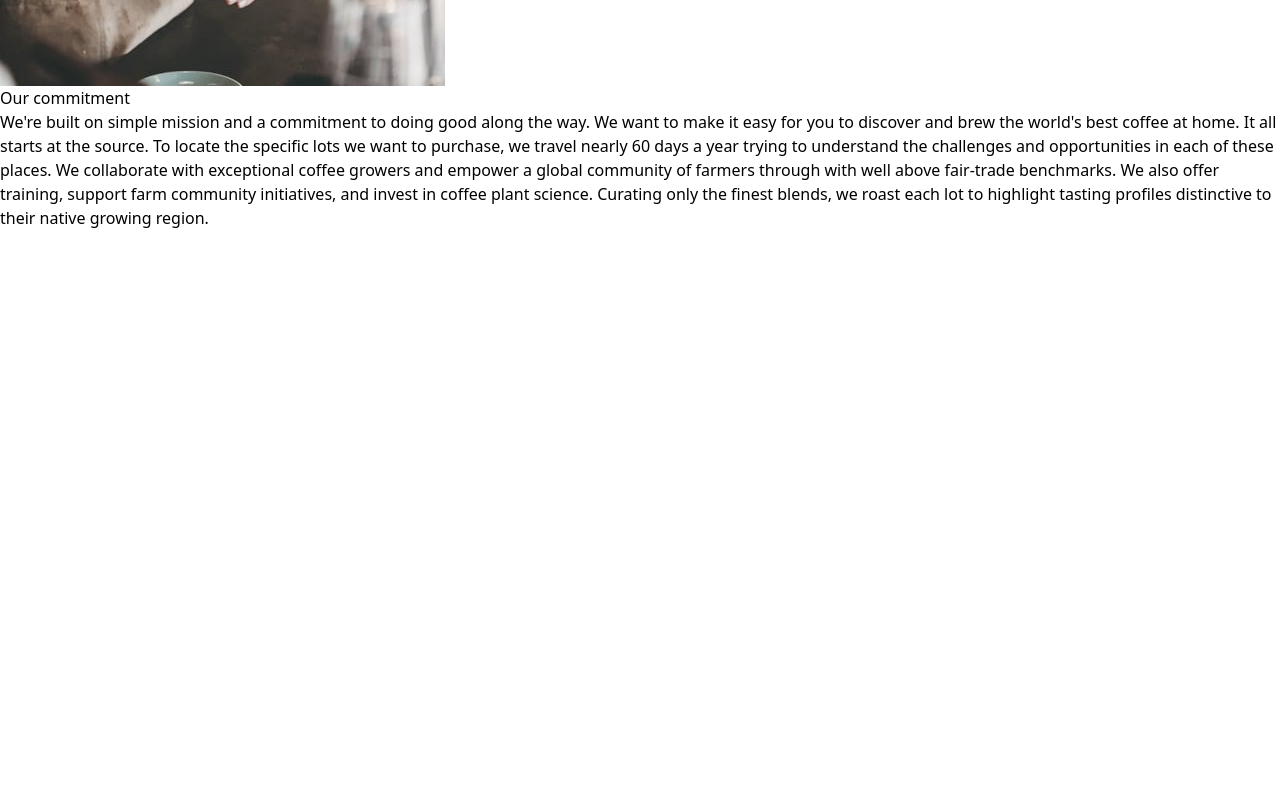
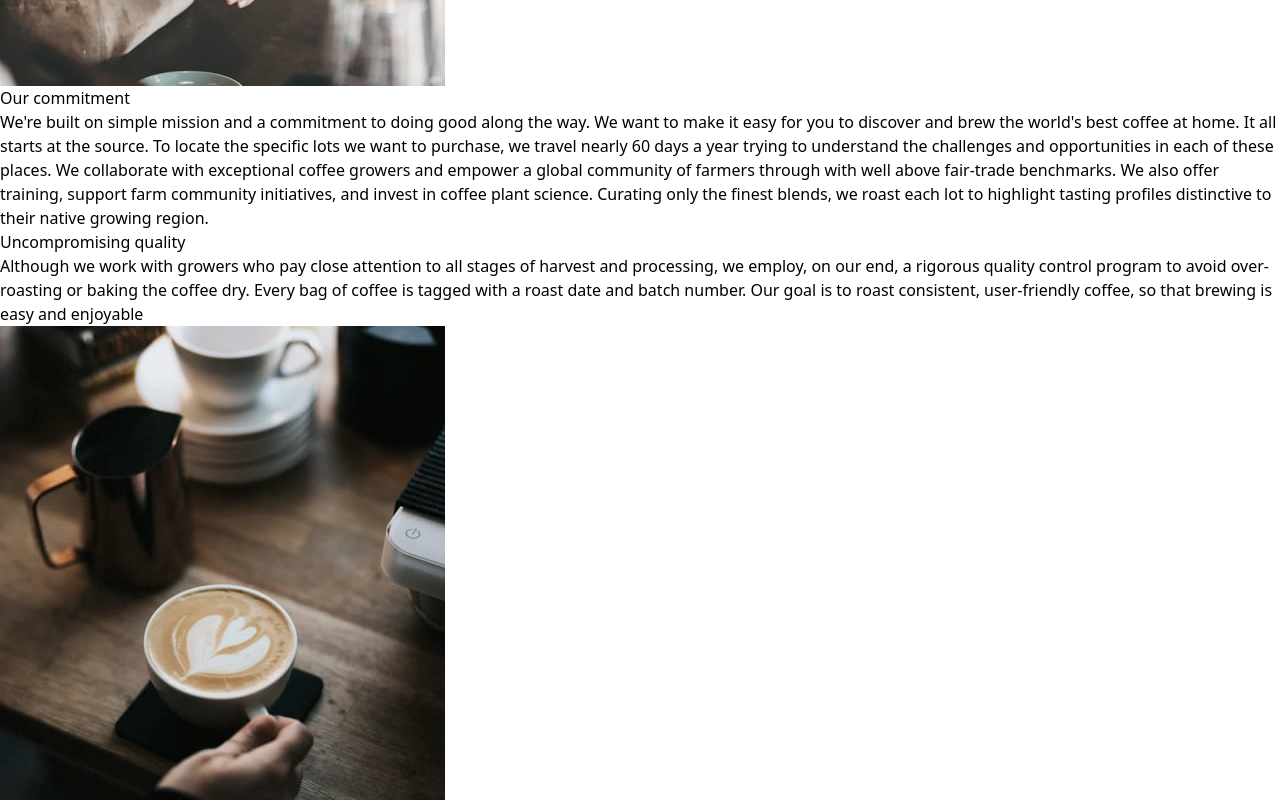
Before and after one commit to azanra/coffee-subscription, a React (Vite) app: page /about in a window 1280 px wide. Shown: the part 557-1357 px from the top of the page. Before the commit the page ends 800 px from the top, so only its background shows below. Built offline with nearby package versions, Linux system fonts and the light colour scheme.

Commit message:
feat: render about quality

```diff
--- a/src/pages/components/About.tsx
+++ b/src/pages/components/About.tsx
@@ -1,6 +1,7 @@
 import AboutUs from "./AboutUs";
 import Commitment from "./Commitment";
 import Header from "./Header";
+import Quality from "./Quality";
 
 const About = () => {
   return (
@@ -8,6 +9,7 @@ const About = () => {
       <Header />
       <AboutUs />
       <Commitment />
+      <Quality />
     </div>
   );
 };
--- /dev/null
+++ b/src/pages/components/Quality.tsx
@@ -0,0 +1,24 @@
+import coffee from "../../assets/about/desktop/image-quality.jpg";
+
+const Quality = () => {
+  return (
+    <div>
+      <div>
+        <h1>Uncompromising quality</h1>
+        <p>
+          Although we work with growers who pay close attention to all stages of
+          harvest and processing, we employ, on our end, a rigorous quality
+          control program to avoid over-roasting or baking the coffee dry. Every
+          bag of coffee is tagged with a roast date and batch number. Our goal
+          is to roast consistent, user-friendly coffee, so that brewing is easy
+          and enjoyable
+        </p>
+      </div>
+      <div>
+        <img src={coffee} alt="coffee" />
+      </div>
+    </div>
+  );
+};
+
+export default Quality;
```
